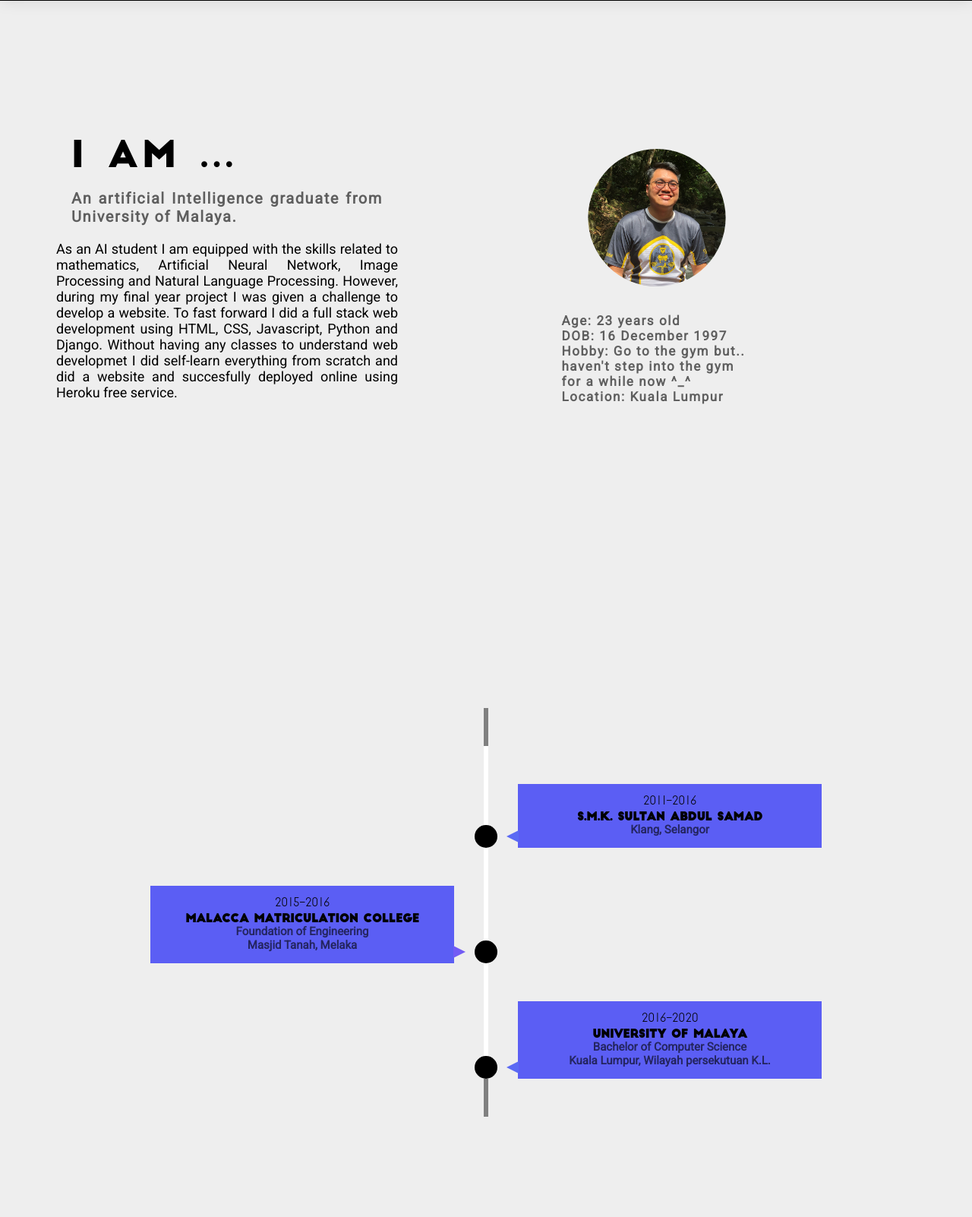
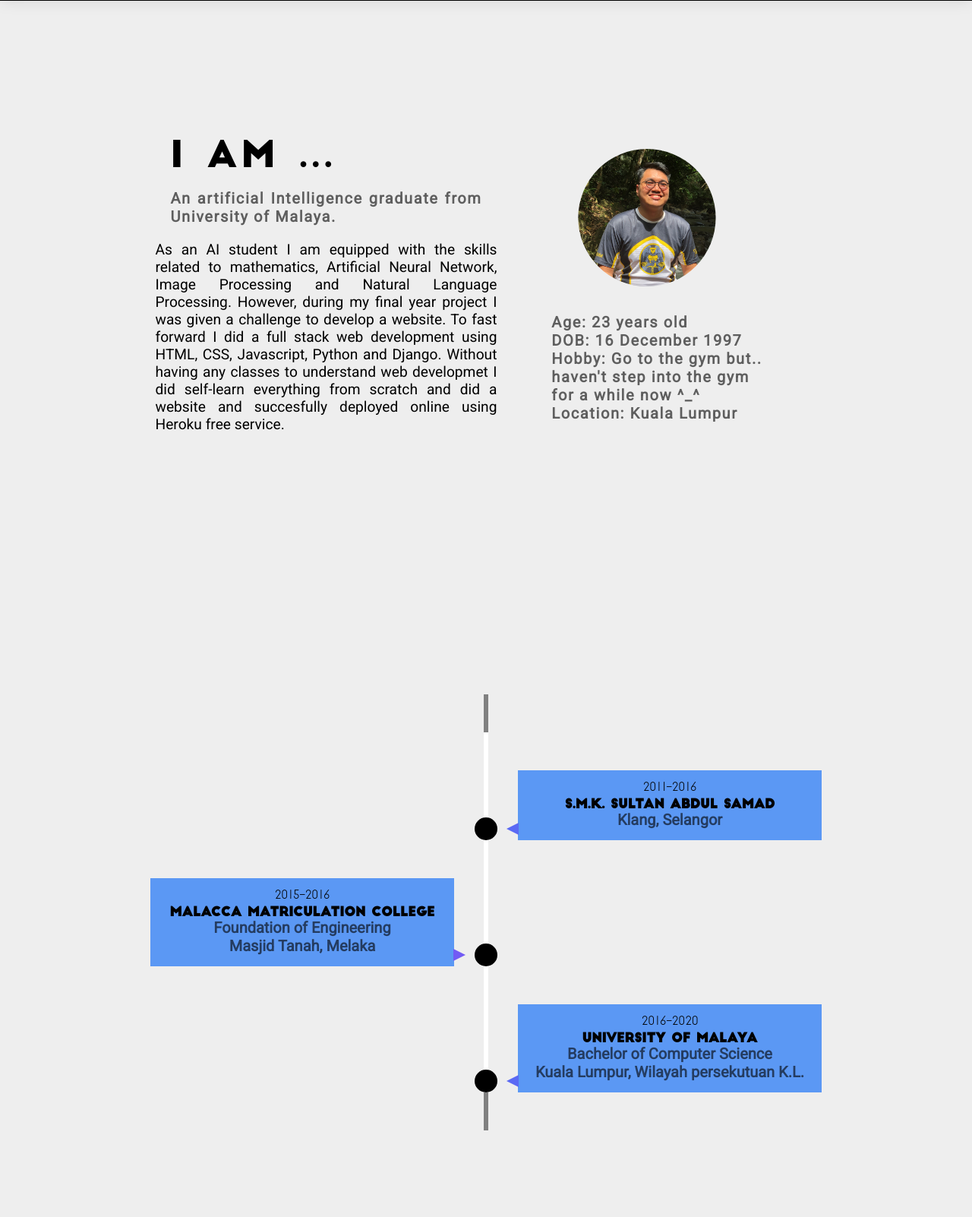
Before and after one commit to mjbxnzr/My-Website, a Django app: page /Home/ in a window 1280 px wide. Shown: the part 799-2401 px from the top of the page at 76% size. Run offline with Django 3.2, Linux system fonts and the light colour scheme.

Commit message:
update codes

```diff
--- a/static/css/EducationStyle.css
+++ b/static/css/EducationStyle.css
@@ -44,7 +44,7 @@ h1 {
   bottom: 0;
   width: 400px;
   padding: 15px;
-  background: #5b5ef4;
+  background: #5b98f4;
 }
 
 .timeline ul li div::before {
@@ -145,14 +145,14 @@ time {
 }
 #Uni h3, #PreU h3, #highschool h3{
   font-family: 'Roboto',sans-serif;
-  font-size: 15px;
+  font-size: 20px;
   font-weight: bolder;
   letter-spacing: normal;
 }
 
 #Uni h2, #PreU h2, #highschool h2{
   font-family:"big_johnregular";
-  font-size: 15px;
+  font-size: 17px;
   font-weight: bolder;
   letter-spacing: normal;
 }
--- a/static/css/Style.css
+++ b/static/css/Style.css
@@ -159,12 +159,12 @@ a {
 .Intro{
   text-align: justify;
   width: 450px;
-  margin:0;
+  margin-left:20%;
 }
 p{
   font-family: 'Roboto', sans-serif;
   font-weight: 100;
-  font-size: large;
+  font-size: larger;
 }
 
 
@@ -193,7 +193,7 @@ p{
 #stats{
   font-family: 'Roboto', sans-serif;
   font-weight: bolder;
-  font-size: 17px;
+  font-size: 20px;
   letter-spacing: 0.1rem;
   text-align: justify;
 }
--- a/static/css/contact.css
+++ b/static/css/contact.css
@@ -9,11 +9,13 @@
     display: grid;
     grid-template-columns: 150px auto;
     text-align: justify;
+    margin-left: 30%;
 }
 .phone{
     display: grid;
     grid-template-columns: 150px auto;
     text-align: justify;
+    margin-left: 30%;
 }
 
 .email img{
```
